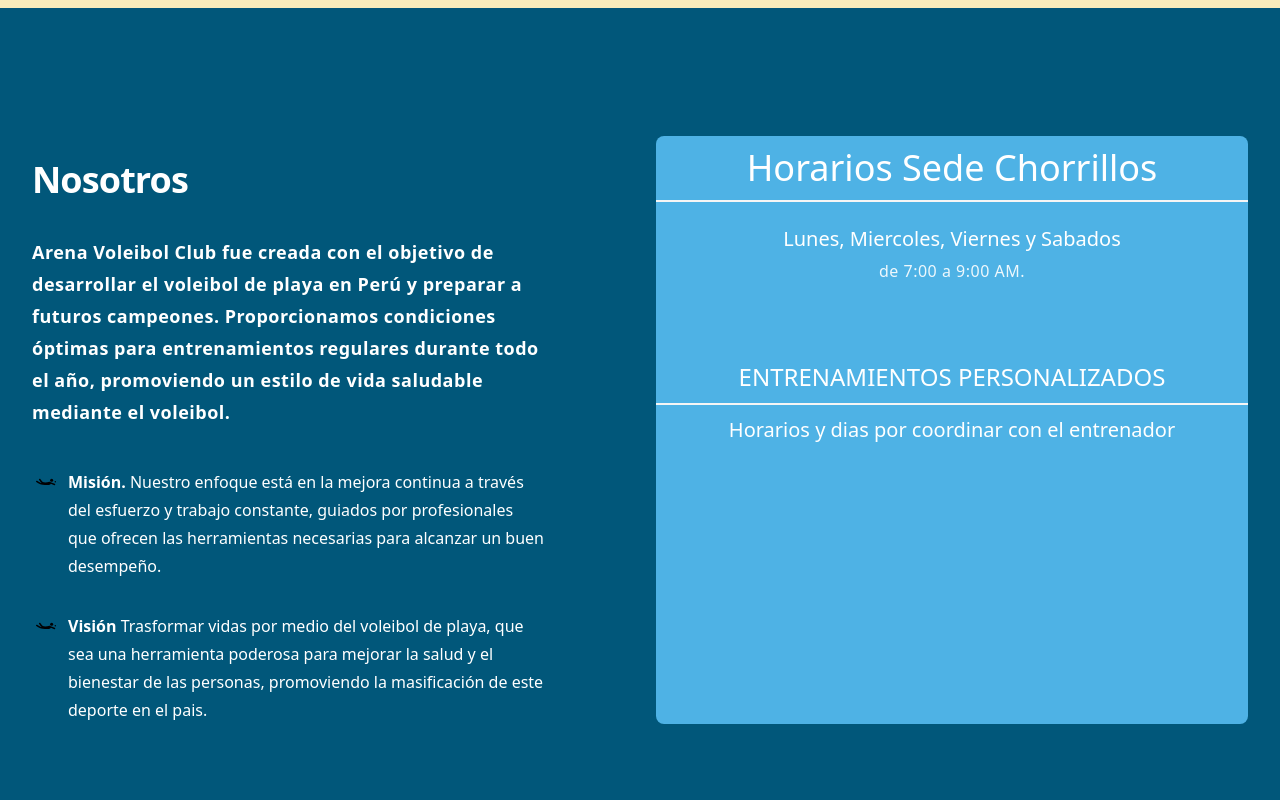
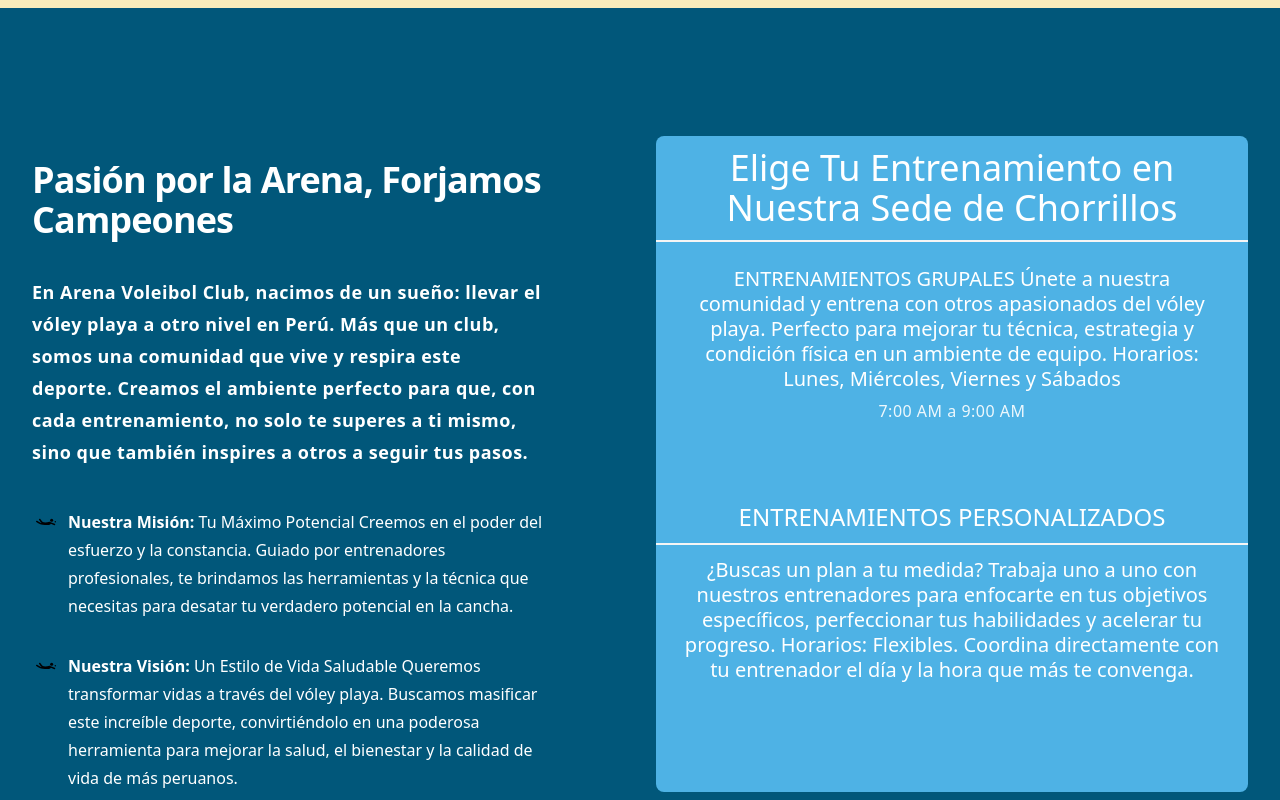
Before and after one commit to leovoley2/eslan.web, an Astro site: page / in a window 1280 px wide. Shown: the part 1140-1940 px from the top of the page. Built offline with nearby package versions, Linux system fonts and the light colour scheme; Astro itself is replaced by a stand-in of ours.

Commit message:
Update Intro.astro

```diff
--- a/src/components/Intro.astro
+++ b/src/components/Intro.astro
@@ -5,26 +5,28 @@
         <div class="lg:pr-8 lg:pt-4" data-animate="fade-right" data-delay="200">
           <div class="lg:max-w-lg">
 
-            <p class="mt-2 text-3xl font-bold tracking-tight text-white sm:text-4xl" data-animate="fade-up" data-delay="300">Nosotros</p>
-            <p class="mt-5 text-lg leading-8 text-white font-semibold" data-animate="fade-up" data-delay="400">Arena Voleibol Club fue creada con el objetivo de desarrollar el voleibol de playa en Perú y preparar a futuros campeones. Proporcionamos condiciones óptimas para entrenamientos regulares durante todo el año, promoviendo un estilo de vida saludable mediante el voleibol.</p>
+            <p class="mt-2 text-3xl font-bold tracking-tight text-white sm:text-4xl" data-animate="fade-up" data-delay="300">Pasión por la Arena, Forjamos Campeones</p>
+            <p class="mt-5 text-lg leading-8 text-white font-semibold" data-animate="fade-up" data-delay="400">En Arena Voleibol Club, nacimos de un sueño: llevar el vóley playa a otro nivel en Perú. Más que un club, somos una comunidad que vive y respira este deporte. Creamos el ambiente perfecto para que, con cada entrenamiento, no solo te superes a ti mismo, sino que también inspires a otros a seguir tus pasos.</p>
             <dl class="mt-10 max-w-xl space-y-8 text-base leading-7 text-white lg:max-w-none" data-stagger="fade-up" data-stagger-delay="100">
               <div class="relative pl-9">
                 <dt class="inline font-semibold text-white">
                   <svg class="absolute left-1 top-1 h-6 w-5 text-white" viewBox="0 0 20 20" fill="currentColor" aria-hidden="true">
                     <img class="h-5 w-5 absolute left-1 top-1" src="/voley.svg" alt="voleibol de playa">
                   </svg>
-                  Misión.
+                  Nuestra Misión:
                 </dt>
-                <dd class="inline text-white">Nuestro enfoque está en la mejora continua a través del esfuerzo y trabajo constante, guiados por profesionales que ofrecen las herramientas necesarias para alcanzar un buen desempeño.</dd>
+                <dd class="inline text-white">Tu Máximo Potencial
+Creemos en el poder del esfuerzo y la constancia. Guiado por entrenadores profesionales, te brindamos las herramientas y la técnica que necesitas para desatar tu verdadero potencial en la cancha.</dd>
               </div>
               <div class="relative pl-9">
                 <dt class="inline font-semibold text-white">
                   <svg class="absolute left-1 top-1 h-5 w-5 text-white" viewBox="0 0 20 20" fill="currentColor" aria-hidden="true">
                     <img class="h-5 w-5 absolute left-1 top-1" src="/voley.svg" alt="voleibol de playa">
                   </svg>
-                Visión
+                Nuestra Visión:
                 </dt>
-                <dd class="inline text-white">Trasformar vidas por medio del voleibol de playa, que sea una herramienta poderosa para mejorar la salud y el bienestar de las personas, promoviendo la masificación de este deporte en el pais.</dd>
+                <dd class="inline text-white">Un Estilo de Vida Saludable
+Queremos transformar vidas a través del vóley playa. Buscamos masificar este increíble deporte, convirtiéndolo en una poderosa herramienta para mejorar la salud, el bienestar y la calidad de vida de más peruanos.</dd>
               </div>
 
             </dl>
@@ -34,15 +36,21 @@
   class="block rounded-lg intro text-center shadow-secondary-1 dark:bg-surface-dark dark:text-white text-surface" data-animate="fade-left" data-delay="300">
   <div
     class="border-b-2 border-neutral-100 px-6 py-3 dark:border-white/10 text-4xl">
-    Horarios Sede Chorrillos
+    Elige Tu Entrenamiento en Nuestra Sede de Chorrillos
   </div>
   <div class="p-6">
     <h5
       class="mb-2 text-xl font-medium leading-tight">
-    Lunes, Miercoles, Viernes  y Sabados
+    ENTRENAMIENTOS GRUPALES
+
+Únete a nuestra comunidad y entrena con otros apasionados del vóley playa. Perfecto para mejorar tu técnica, estrategia y condición física en un ambiente de equipo.
+
+Horarios:
+Lunes, Miércoles, Viernes y Sábados
+
     </h5>
     <p class="mb-4 text-base">
-      de 7:00 a 9:00 AM.
+     7:00 AM a 9:00 AM
     </p>
     <button
       type="button"
@@ -67,13 +75,16 @@
       class="inline-block text-2xl rounded bg-primary px-6 pb-2 pt-2.5 font-medium uppercase leading-normal text-white shadow-primary-3 transition duration-150 ease-in-out hover:bg-primary-accent-300 hover:shadow-primary-2 focus:bg-primary-accent-300 focus:shadow-primary-2 focus:outline-none focus:ring-0 active:bg-primary-600 active:shadow-primary-2 dark:shadow-black/30 dark:hover:shadow-dark-strong dark:focus:shadow-dark-strong dark:active:shadow-dark-strong"
       data-twe-ripple-init
       data-twe-ripple-color="light">
-      Entrenamientos Personalizados
+      ENTRENAMIENTOS PERSONALIZADOS
     </button>
     <div
     class="border-t-2 text-1xl border-neutral-100 px-6 py-3 dark:border-white/10 text-surface/75 dark:text-white/75">
     <h5
       class="mb-2 text-xl font-medium leading-tight">
-    Horarios y dias por coordinar con el entrenador
+   ¿Buscas un plan a tu medida? Trabaja uno a uno con nuestros entrenadores para enfocarte en tus objetivos específicos, perfeccionar tus habilidades y acelerar tu progreso.
+
+Horarios:
+Flexibles. Coordina directamente con tu entrenador el día y la hora que más te convenga.
     </h5>
    <!-- <p class="mb-4 text-base">
       de 5:00 a 7:00 PM.
```
